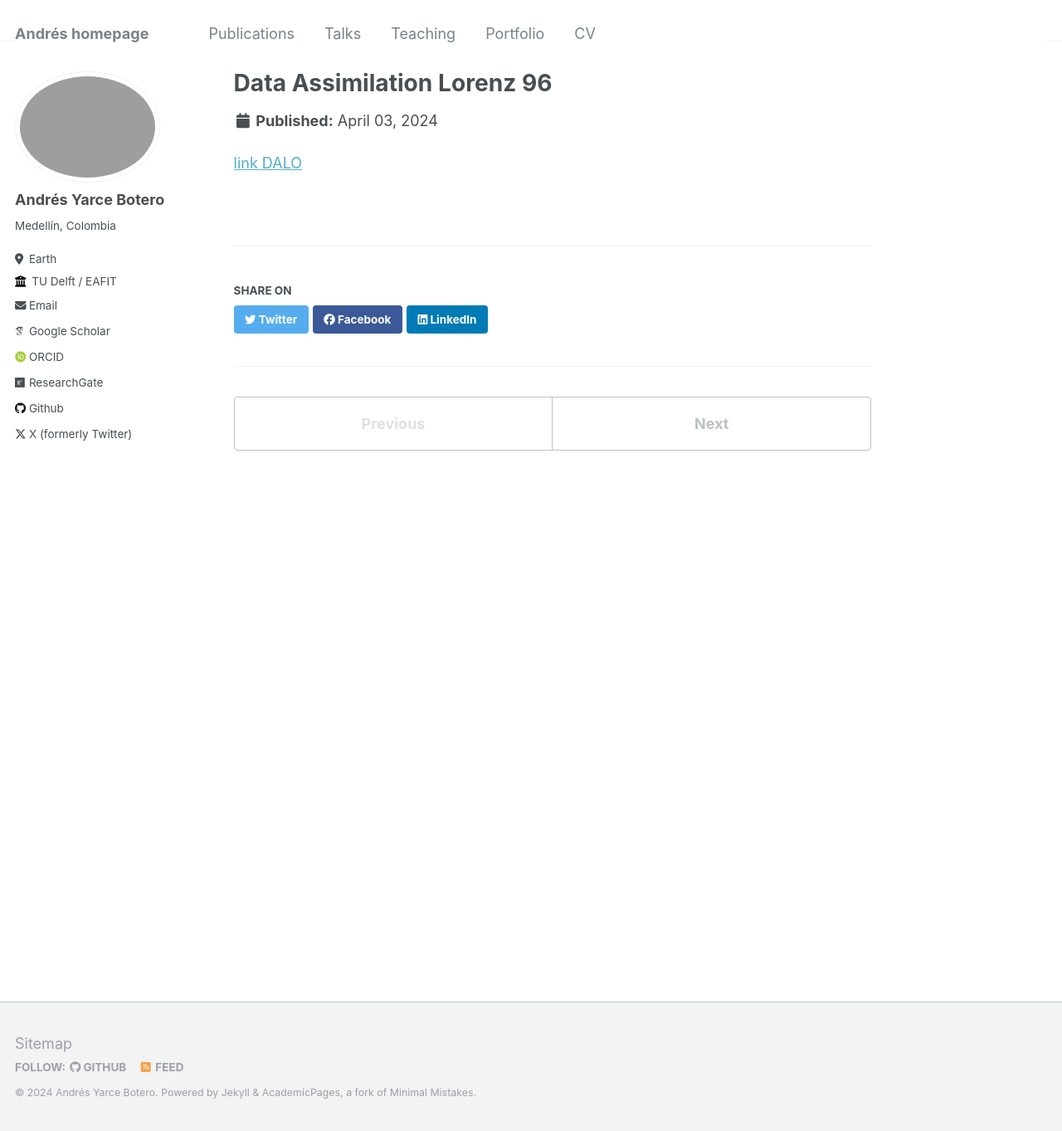
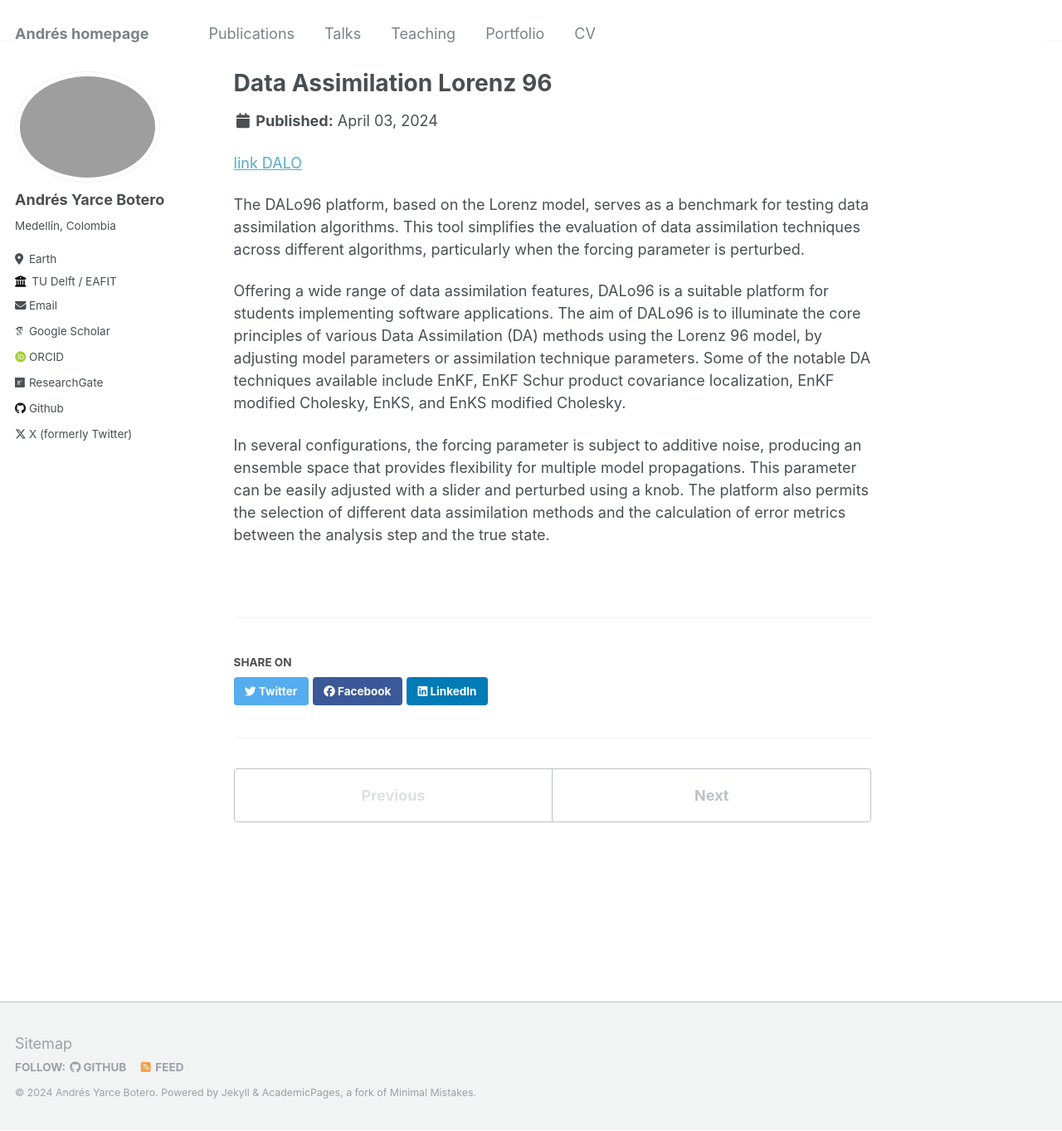
Before and after one commit to ayarceb/ayarceb.github.io, a Jekyll site: the page built from _portfolio/portfolio-1.md, in a window 1280 px wide and 1363 px high. Shown: the whole window at 83% size. Built offline with Jekyll 4.4.1, drawn with Linux system fonts in a browser that asks for light colours; some web fonts are replaced.

Commit message:
Update portfolio-1.md

```diff
--- a/_portfolio/portfolio-1.md
+++ b/_portfolio/portfolio-1.md
@@ -7,3 +7,9 @@ collection: portfolio
 ---
 
 [link DALO](https://github.com/ayarceb/DALo96)
+
+The DALo96 platform, based on the Lorenz model, serves as a benchmark for testing data assimilation algorithms. This tool simplifies the evaluation of data assimilation techniques across different algorithms, particularly when the forcing parameter is perturbed.
+
+Offering a wide range of data assimilation features, DALo96 is a suitable platform for students implementing software applications. The aim of DALo96 is to illuminate the core principles of various Data Assimilation (DA) methods using the Lorenz 96 model, by adjusting model parameters or assimilation technique parameters. Some of the notable DA techniques available include EnKF, EnKF Schur product covariance localization, EnKF modified Cholesky, EnKS, and EnKS modified Cholesky.
+
+In several configurations, the forcing parameter is subject to additive noise, producing an ensemble space that provides flexibility for multiple model propagations. This parameter can be easily adjusted with a slider and perturbed using a knob. The platform also permits the selection of different data assimilation methods and the calculation of error metrics between the analysis step and the true state.
```
